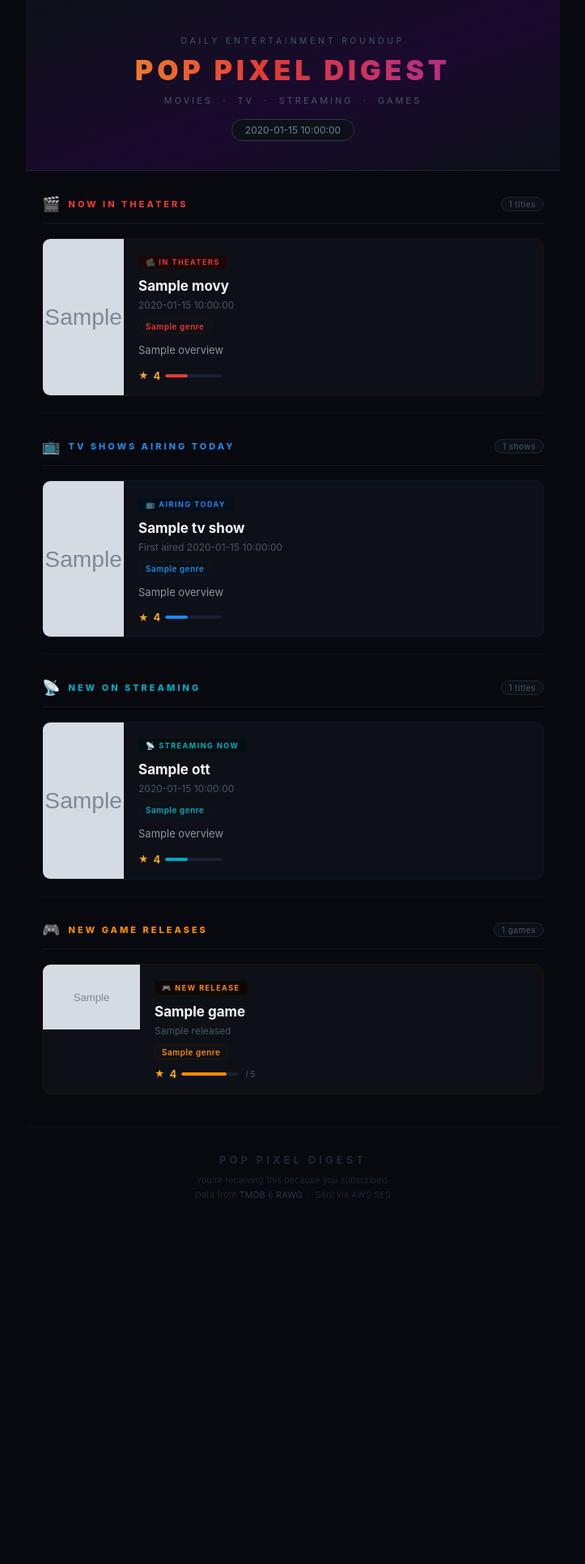
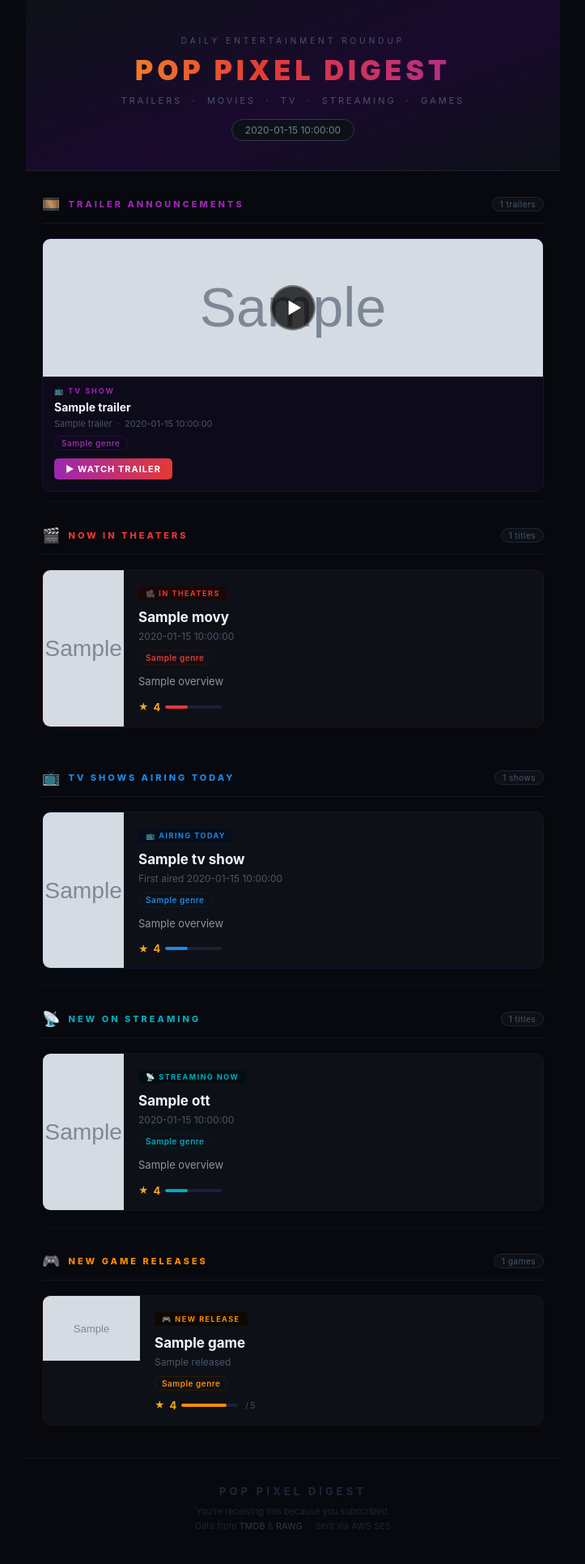
Before and after one commit to kranthivodnala/pop-pixel-digest, a Python web app: template templates/digest.html in a window 1280 px wide. Shown: the whole page at 81% size, without its empty margins (278-1001 px from the left). Before the commit the page ends 1479 px from the top, so only its background shows below. Run offline with Jinja, Linux system fonts and the light colour scheme; the template is opened without the code that fills it: most values are stand-ins (such as "Sample title", 1, 10 or a date in 2020); grey boxes marked "Sample" are stand-in pictures.

Commit message:
Add Trailer Announcements section to digest
Fetches upcoming movie and TV show trailers from TMDB videos endpoint.
Shows YouTube thumbnail with play button overlay, genre pills, and a
Watch Trailer button. Placed at the top of the newsletter after the header.

Co-Authored-By: Claude Sonnet 4.6 <noreply@anthropic.com>

```diff
--- a/main.py
+++ b/main.py
@@ -7,6 +7,7 @@ from src.fetchers.movies import fetch_movies
 from src.fetchers.tv_shows import fetch_tv_shows
 from src.fetchers.games import fetch_games
 from src.fetchers.ott import fetch_ott_releases
+from src.fetchers.trailers import fetch_trailers
 from src.digest_builder import build_digest
 from src.email_sender import send_digest
 from src.subscriber_manager import get_all_subscribers
@@ -26,10 +27,11 @@ def main() -> None:
     tv_shows = _safe_fetch("tv_shows", fetch_tv_shows)
     games    = _safe_fetch("games",    fetch_games)
     ott      = _safe_fetch("ott",      fetch_ott_releases)
+    trailers = _safe_fetch("trailers", fetch_trailers)
 
-    print(f"  movies={len(movies)}, tv={len(tv_shows)}, games={len(games)}, ott={len(ott)}")
+    print(f"  movies={len(movies)}, tv={len(tv_shows)}, games={len(games)}, ott={len(ott)}, trailers={len(trailers)}")
 
-    html = build_digest(movies=movies, tv_shows=tv_shows, games=games, ott=ott)
+    html = build_digest(movies=movies, tv_shows=tv_shows, games=games, ott=ott, trailers=trailers)
 
     subscribers = get_all_subscribers()
     if not subscribers:
--- a/src/digest_builder.py
+++ b/src/digest_builder.py
@@ -6,7 +6,7 @@ from jinja2 import Environment, FileSystemLoader
 TEMPLATE_DIR = os.path.join(os.path.dirname(os.path.dirname(__file__)), "templates")
 
 
-def build_digest(movies: list, tv_shows: list, games: list, ott: list) -> str:
+def build_digest(movies: list, tv_shows: list, games: list, ott: list, trailers: list) -> str:
     env = Environment(loader=FileSystemLoader(TEMPLATE_DIR), autoescape=True)
     template = env.get_template("digest.html")
     return template.render(
@@ -15,4 +15,5 @@ def build_digest(movies: list, tv_shows: list, games: list, ott: list) -> str:
         tv_shows=tv_shows,
         games=games,
         ott=ott,
+        trailers=trailers,
     )
--- a/templates/digest.html
+++ b/templates/digest.html
@@ -115,6 +115,36 @@
       border: 1px solid #1e2433; border-radius: 4px; padding: 2px 7px;
     }
 
+    /* ── Trailer cards ── */
+    .trailer-grid { display: flex; flex-wrap: wrap; gap: 10px; }
+    .trailer-card {
+      flex: 1 1 280px; border-radius: 10px; overflow: hidden;
+      border: 1px solid #1a1030; background: #0d0a1a;
+    }
+    .trailer-thumb-wrap { position: relative; display: block; }
+    .trailer-thumb { width: 100%; height: 170px; object-fit: cover; display: block; }
+    .trailer-thumb-ph { width: 100%; height: 170px; background: #111827; }
+    .trailer-play {
+      position: absolute; top: 50%; left: 50%; transform: translate(-50%, -50%);
+      width: 52px; height: 52px; background: rgba(0,0,0,0.75);
+      border-radius: 50%; display: flex; align-items: center; justify-content: center;
+      border: 2px solid rgba(255,255,255,0.3);
+    }
+    .trailer-play-icon { color: #fff; font-size: 20px; margin-left: 4px; line-height: 1; }
+    .trailer-body { padding: 12px 14px 14px; }
+    .trailer-kind {
+      font-size: 9px; font-weight: 700; letter-spacing: 2px; text-transform: uppercase;
+      color: #9c27b0; margin-bottom: 6px;
+    }
+    .trailer-title { font-size: 14px; font-weight: 700; color: #f0f6fc; margin: 0 0 4px; line-height: 1.3; }
+    .trailer-name  { font-size: 11px; color: #4a5568; margin: 0 0 8px; }
+    .trailer-btn {
+      display: inline-block; font-size: 11px; font-weight: 700; letter-spacing: 1px;
+      padding: 6px 14px; border-radius: 5px;
+      background: linear-gradient(90deg, #9c27b0, #e53935);
+      color: #fff; text-decoration: none; text-transform: uppercase;
+    }
+
     /* ── Divider ── */
     .divider { border: none; border-top: 1px solid #0d1117; margin: 0 20px; }
 
@@ -138,9 +168,48 @@
   <div class="hdr">
     <div class="hdr-eyebrow">Daily Entertainment Roundup</div>
     <h1 class="hdr-logo">POP PIXEL DIGEST</h1>
-    <div class="hdr-sub">Movies &nbsp;·&nbsp; TV &nbsp;·&nbsp; Streaming &nbsp;·&nbsp; Games</div>
+    <div class="hdr-sub">Trailers &nbsp;·&nbsp; Movies &nbsp;·&nbsp; TV &nbsp;·&nbsp; Streaming &nbsp;·&nbsp; Games</div>
     <div class="hdr-date">{{ date }}</div>
   </div>
+
+  <!-- ════════════════════════════════════ TRAILERS ══ -->
+  {% if trailers %}
+  <div class="section">
+    <div class="sec-hdr">
+      <span class="sec-icon">🎞️</span>
+      <span class="sec-title" style="color:#9c27b0">Trailer Announcements</span>
+      <span class="sec-count">{{ trailers|length }} trailers</span>
+    </div>
+
+    <div class="trailer-grid">
+      {% for t in trailers %}
+      <div class="trailer-card">
+        <a class="trailer-thumb-wrap" href="{{ t.url }}" target="_blank" style="text-decoration:none">
+          {% if t.thumb %}
+            <img class="trailer-thumb" src="{{ t.thumb }}" alt="{{ t.title }}" />
+          {% else %}
+            <div class="trailer-thumb-ph"></div>
+          {% endif %}
+          <div class="trailer-play"><span class="trailer-play-icon">&#9654;</span></div>
+        </a>
+        <div class="trailer-body">
+          <div class="trailer-kind">{% if t.kind == 'movie' %}🎬 Movie{% else %}📺 TV Show{% endif %}</div>
+          <p class="trailer-title">{{ t.title }}</p>
+          <p class="trailer-name">{{ t.trailer_name }}{% if t.release_date %} &nbsp;&middot;&nbsp; {{ t.release_date }}{% endif %}</p>
+          {% if t.genres %}
+          <div class="genres" style="margin-bottom:10px">
+            {% for g in t.genres %}<span class="genre" style="color:#9c27b0;border-color:#2a1040">{{ g }}</span>{% endfor %}
+          </div>
+          {% endif %}
+          <a class="trailer-btn" href="{{ t.url }}" target="_blank">&#9654; Watch Trailer</a>
+        </div>
+      </div>
+      {% endfor %}
+    </div>
+  </div>
+
+  <hr class="divider" />
+  {% endif %}
 
   <!-- ════════════════════════════════════ MOVIES ══ -->
   <div class="section">
```
Also changed, not shown: src/fetchers/trailers.py (added, +91 -0 lines).
